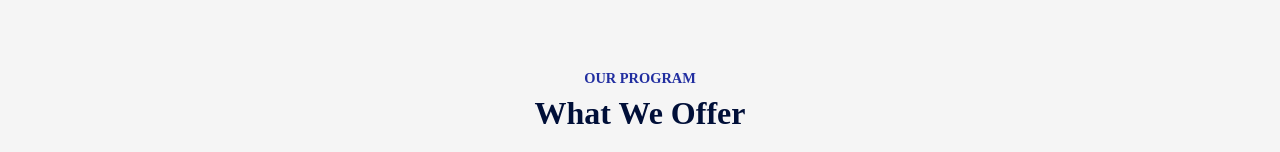
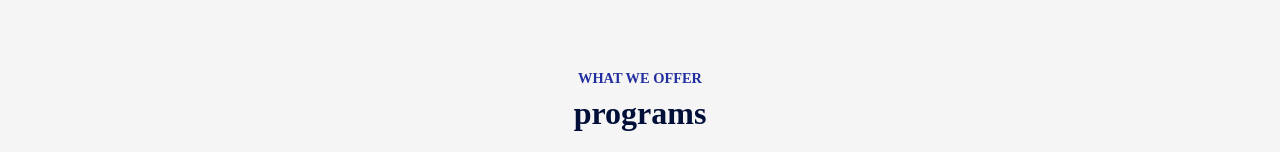
Before and after one commit to SmurfsNima/React-education-website, a React (Create React App) app: page / in a window 1280 px wide. Shown: the part 800-952 px from the top of the page. Built offline with nearby package versions, Linux system fonts and the light colour scheme.

Commit message:
folders locations updated

```diff
--- a/src/App.js
+++ b/src/App.js
@@ -1,22 +1,24 @@
 
 import './App.css';
 import About from './components/about/about';
-import Programs from './components/navbar/Programs/programs';
-import Hero from './components/navbar/heroSection/hero';
+
 import Navbar from './components/navbar/navbar';
-
+import Hero from './components/heroSection/hero.jsx';
+import Programs from './components/Programs/programs.jsx';
+import Title from './components/Title/title.jsx';
 function App() {
   return (
     <div className="App">
       <Navbar/>
       <Hero/>
       <div className='container'>
-        <Programs/>
+        <Title text={'what we offer'} head={'programs'}/>
+       <Programs/>
         <About/>
+        <Title text={'what we offer'} head={'programs'}/>
       </div>
 
     </div>
   );
 }
-
 export default App;
--- a/src/components/navbar/Programs/programs.css
+++ b/src/components/Programs/programs.css
@@ -40,17 +40,3 @@
     padding-top: 0;
 
 }
-.title{
-    text-align: center;
-    color: #212ea0;
-    font-size: .9rem;
-    font-weight: 600;
-    text-transform: uppercase;
-    margin: 70px 0 30px;
-}
-.title h2{
-    font-size: 2rem;
-    color: #000f38;
-    margin-top: .5rem;
-    text-transform: none;
-}
--- /dev/null
+++ b/src/components/Programs/programs.jsx
@@ -0,0 +1,23 @@
+import "./programs.css";
+import Program from "./program";
+import program_1 from "../../assets/program-1.png";
+import program_2 from "../../assets/program-2.png";
+import program_3 from "../../assets/program-3.png";
+import icon_1 from "../../assets/program-icon-1.png";
+import icon_2 from "../../assets/program-icon-2.png";
+import icon_3 from "../../assets/program-icon-3.png";
+
+const Programs = () => {
+  return (
+    <>
+
+      <div className="programs">
+        <Program src={program_1} icon={icon_1} text="Graduation Degree" />
+        <Program src={program_2} icon={icon_2} text="Graduation Degree" />
+        <Program src={program_3} icon={icon_3} text="Graduation Degree" />
+      </div>
+    </>
+  );
+};
+
+export default Programs;
--- /dev/null
+++ b/src/components/Title/title.css
@@ -0,0 +1,14 @@
+.title{
+    text-align: center;
+    color: #212ea0;
+    font-size: .9rem;
+    font-weight: 600;
+    text-transform: uppercase;
+    margin: 70px 0 30px;
+}
+.title h2{
+    font-size: 2rem;
+    color: #000f38;
+    margin-top: .5rem;
+    text-transform: none;
+}
--- /dev/null
+++ b/src/components/Title/title.jsx
@@ -0,0 +1,11 @@
+import './title.css'
+const Title = ({text,head}) => {
+  return (
+    <div className="title">
+      <p>{text}</p>
+      <h2>{head}</h2>
+    </div>
+  );
+};
+
+export default Title;
--- a/src/components/navbar/heroSection/hero.css
+++ b/src/components/heroSection/hero.css
@@ -1,7 +1,7 @@
 .hero{
     width: 100%;
     height: 100vh;
-    background: linear-gradient(rgba(8,0,57,.7),rgba(8,0,57,.7)), url('../../../assets/hero.png');
+    background: linear-gradient(rgba(8,0,57,.7),rgba(8,0,57,.7)), url('../../assets/hero.png');
     background-position: center;
     background-size: cover;
     display: flex;
--- a/src/components/navbar/heroSection/hero.jsx
+++ b/src/components/heroSection/hero.jsx
@@ -1,5 +1,5 @@
 import './hero.css'
-import arrow from '../../../assets/dark-arrow.png'
+import arrow from '../../assets/dark-arrow.png';
 const Hero = () => {
     return (  <div className="hero container">
         <div className="hero-text">
--- a/src/components/navbar/Programs/programs.jsx
+++ /dev/null
@@ -1,28 +0,0 @@
-import "./programs.css";
-import Program from "./program";
-import program_1 from "../../../assets/program-1.png";
-import program_2 from "../../../assets/program-2.png";
-import program_3 from "../../../assets/program-3.png";
-import icon_1 from "../../../assets/program-icon-1.png";
-import icon_2 from "../../../assets/program-icon-2.png";
-import icon_3 from "../../../assets/program-icon-3.png";
-
-const Programs = () => {
-  return (
-    <>
-      <div className="title">
-
-        <p>our program</p>
-        <h2>What We Offer</h2>
-      </div>
-
-      <div className="programs">
-        <Program src={program_1} icon={icon_1} text="Graduation Degree" />
-        <Program src={program_2} icon={icon_2} text="Graduation Degree" />
-        <Program src={program_3} icon={icon_3} text="Graduation Degree" />
-      </div>
-    </>
-  );
-};
-
-export default Programs;
```
Also changed, not shown: src/components/Programs/program.jsx (renamed from src/components/navbar/Programs/program.jsx).
